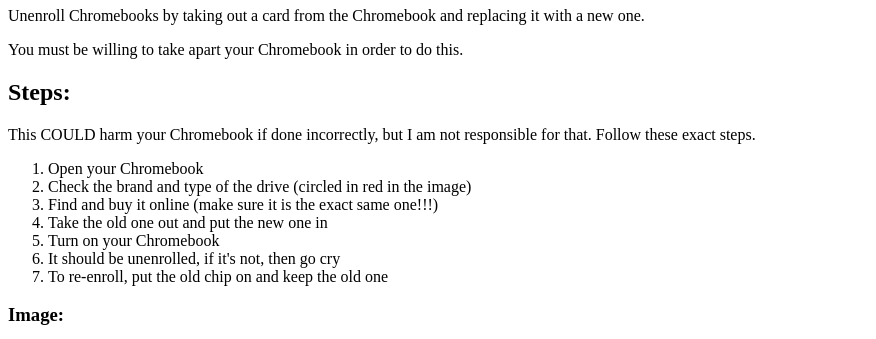
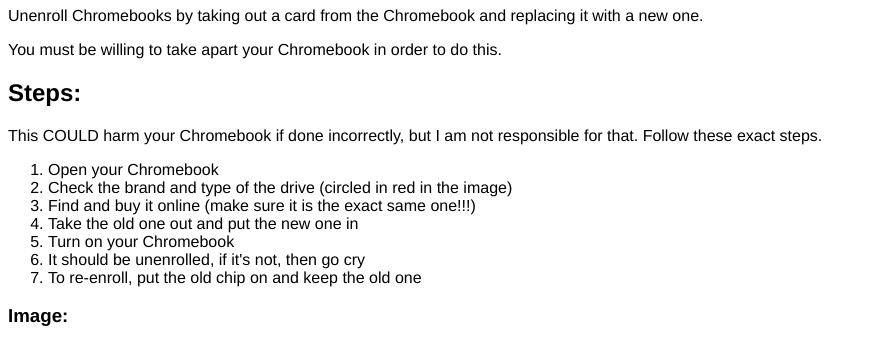
Before and after one commit to schoolexploitkid/De-Enterprise-unenrollment, a plain HTML site: page index.html in a window 1280 px wide. Shown: the part 73-412 px from the top of the page, without its empty margins (0-876 px from the left). Drawn offline with Linux system fonts and the light colour scheme.

Commit message:
Update index.html

```diff
--- a/index.html
+++ b/index.html
@@ -4,6 +4,11 @@
     <meta charset="UTF-8">
     <meta name="viewport" content="width=device-width, initial-scale=1.0">
     <title>De-Enterprise Unenrollment</title>
+    <style>
+        body {
+            font-family: Helvetica;
+        }
+    </style>
 </head>
 <body>
     <h1>De-Enterprise Unenrollment</h1>
```
